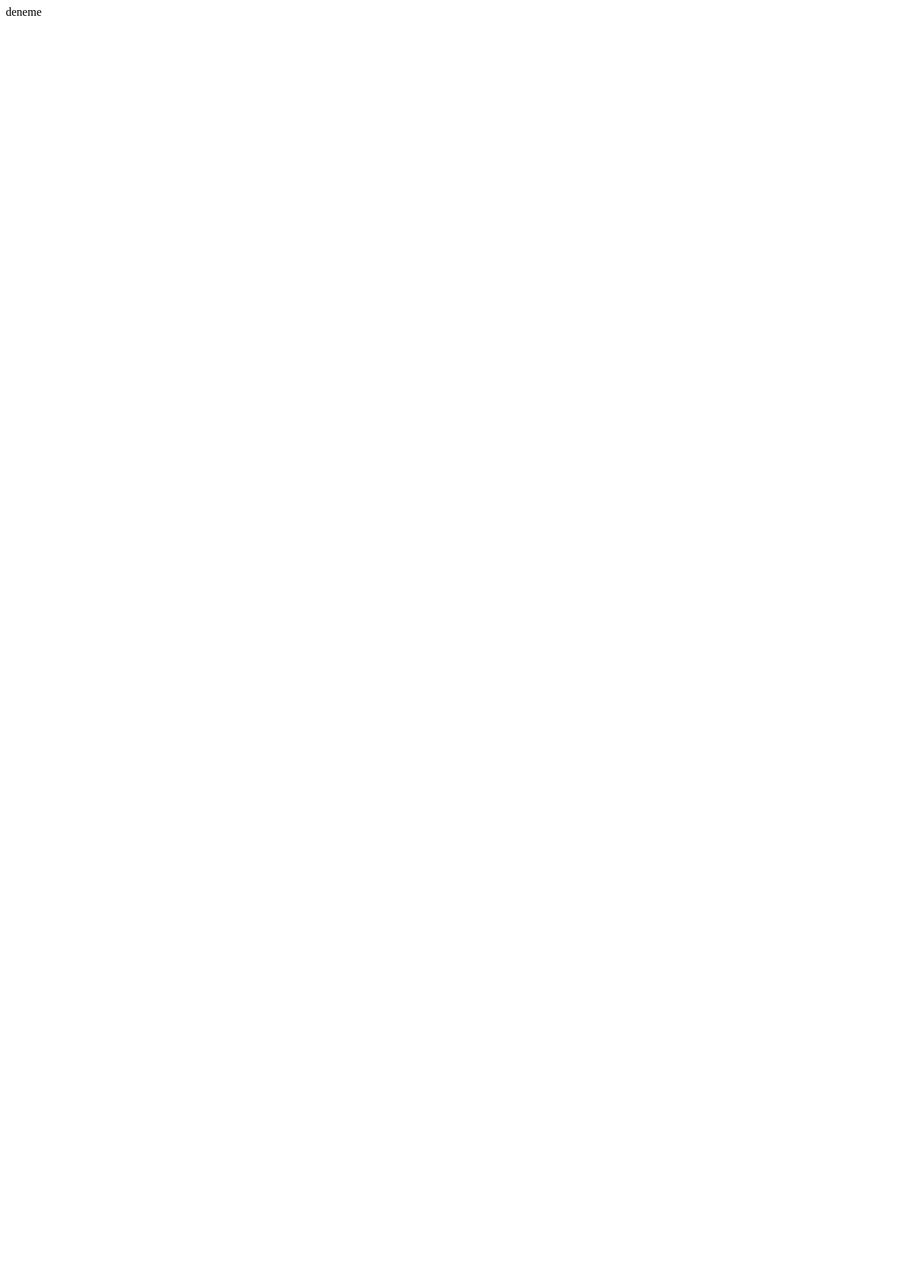
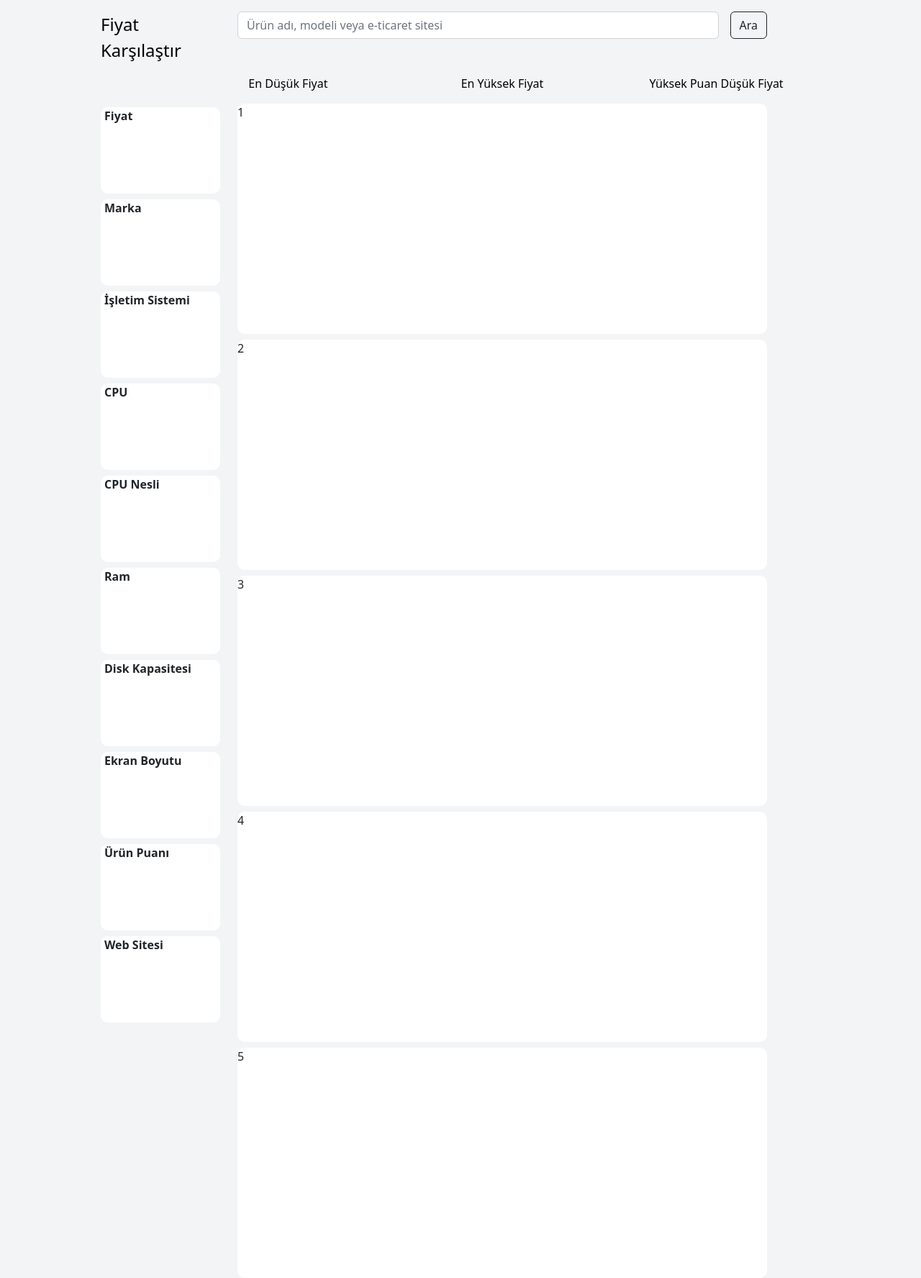
Before and after one commit to canerucal/eticaret, a Django app: page / in a window 1280 px wide. Before the commit the page is almost empty. Shown: the whole page at 72% size. Before the commit the page ends 22 px from the top, so only its background shows below. Run offline with Django 4.2, Linux system fonts and the light colour scheme.

Commit message:
front-end

```diff
--- a/scraping/static/css/index.css
+++ b/scraping/static/css/index.css
@@ -0,0 +1,53 @@
+body {
+  font-family: "SF Pro Display", "Roboto", sans-serif;
+  background-color: #f2f4f6 !important;
+}
+
+.container {
+  margin-left: 10% !important;
+  margin-right: 15% !important;
+}
+
+.brand {
+  text-decoration: none;
+  color: #000000;
+  font-size: 1.5em;
+}
+
+.brand:hover {
+  color: #6f6f6f;
+}
+
+.sorting {
+  text-decoration: none !important;
+  color: #000000 !important;
+}
+
+.sorting:hover {
+  color: #6f6f6f !important;
+  text-decoration: underline !important;
+}
+
+.sort-wrapper {
+  margin-left: 10% !important;
+  margin-right: 10% !important;
+}
+
+.query-card {
+  height: 40vh;
+  border-radius: 10px;
+  background-color: #ffffff;
+}
+
+.filter-area {
+  background-color: #ffffff;
+  border-radius: 10px;
+  height: 15vh;
+}
+
+.filter-title {
+  margin-left: 3%;
+  margin-top: 3%;
+  font-size: 16px;
+  font-weight: 600;
+}
--- a/scraping/templates/index.html
+++ b/scraping/templates/index.html
@@ -1,12 +1,102 @@
 <!DOCTYPE html>
+{% load static %}
 <html lang="en">
-<head>
-    <meta charset="UTF-8">
-    <meta http-equiv="X-UA-Compatible" content="IE=edge">
-    <meta name="viewport" content="width=device-width, initial-scale=1.0">
-    <title>Ana Sayfa</title>
-</head>
-<body>
-    deneme
-</body>
+  <head>
+    <meta charset="UTF-8" />
+    <meta http-equiv="X-UA-Compatible" content="IE=edge" />
+    <meta name="viewport" content="width=device-width, initial-scale=1.0" />
+    <title>Fiyat Karşılaştırma Sitesi | Ana Sayfa</title>
+    <link rel="stylesheet" href="{% static 'css/index.css' %}" />
+    <link
+      href="https://cdn.jsdelivr.net/npm/bootstrap@5.2.0/dist/css/bootstrap.min.css"
+      rel="stylesheet"
+      integrity="sha384-gH2yIJqKdNHPEq0n4Mqa/HGKIhSkIHeL5AyhkYV8i59U5AR6csBvApHHNl/vI1Bx"
+      crossorigin="anonymous"
+    />
+    <script
+      src="https://cdn.jsdelivr.net/npm/bootstrap@5.2.0/dist/js/bootstrap.bundle.min.js"
+      integrity="sha384-A3rJD856KowSb7dwlZdYEkO39Gagi7vIsF0jrRAoQmDKKtQBHUuLZ9AsSv4jD4Xa"
+      crossorigin="anonymous"
+    ></script>
+    <link rel="preconnect" href="https://fonts.googleapis.com" />
+    <link rel="preconnect" href="https://fonts.gstatic.com" crossorigin />
+    <link
+      href="https://fonts.googleapis.com/css2?family=Poppins&family=Roboto&display=swap"
+      rel="stylesheet"
+    />
+  </head>
+  <body>
+    <div class="container mt-3">
+      <div class="row">
+        <div class="col-sm-2">
+          <a href="/" class="brand">Fiyat Karşılaştır</a>
+        </div>
+        <div class="col-sm-8">
+          <form class="d-flex" role="search">
+            <input
+              class="form-control me-3"
+              type="search"
+              placeholder="Ürün adı, modeli veya e-ticaret sitesi"
+              aria-label="Search"
+            />
+            <button class="btn btn-outline-dark" type="submit">Ara</button>
+          </form>
+        </div>
+      </div>
+    </div>
+    <div class="container mt-3">
+      <div class="row text-center sort-wrapper">
+        <div class="col-sm-4 deneme">
+          <a href="#" class="sorting">En Düşük Fiyat</a>
+        </div>
+        <div class="col-sm-4">
+          <a href="#" class="sorting">En Yüksek Fiyat</a>
+        </div>
+        <div class="col-sm-4">
+          <a href="#" class="sorting">Yüksek Puan Düşük Fiyat</a>
+        </div>
+      </div>
+    </div>
+    <div class="container mt-2">
+      <div class="row">
+        <div class="col-sm-2 mt-2">
+          <div class="deneme filter-area">
+            <div class="filter-title">Fiyat</div>
+          </div>
+          <div class="deneme filter-area mt-2">
+            <div class="filter-title">Marka</div>
+          </div>
+          <div class="deneme filter-area mt-2">
+            <div class="filter-title">İşletim Sistemi</div>
+          </div>
+          <div class="deneme filter-area mt-2">
+            <div class="filter-title">CPU</div>
+          </div>
+          <div class="deneme filter-area mt-2">
+            <div class="filter-title">CPU Nesli</div>
+          </div>
+          <div class="deneme filter-area mt-2">
+            <div class="filter-title">Ram</div>
+          </div>
+          <div class="deneme filter-area mt-2">
+            <div class="filter-title">Disk Kapasitesi</div>
+          </div>
+          <div class="deneme filter-area mt-2">
+            <div class="filter-title">Ekran Boyutu</div>
+          </div>
+          <div class="deneme filter-area mt-2">
+            <div class="filter-title">Ürün Puanı</div>
+          </div>
+          <div class="deneme filter-area mt-2">
+            <div class="filter-title">Web Sitesi</div>
+          </div>
+        </div>
+        <div class="col-sm-8">
+          {% for i in deneme_liste %}
+          <div class="query-card mt-2">{{i}}</div>
+          {% endfor %}
+        </div>
+      </div>
+    </div>
+  </body>
 </html>
--- a/scraping/views.py
+++ b/scraping/views.py
@@ -3,4 +3,7 @@ from django.shortcuts import render
 
 # Create your views here.
 def index(request):
-    return render(request, 'index.html')
+    deneme_liste = [1,2,3,4,5]
+    return render(request, 'index.html', {
+        'deneme_liste': deneme_liste
+    })
```
